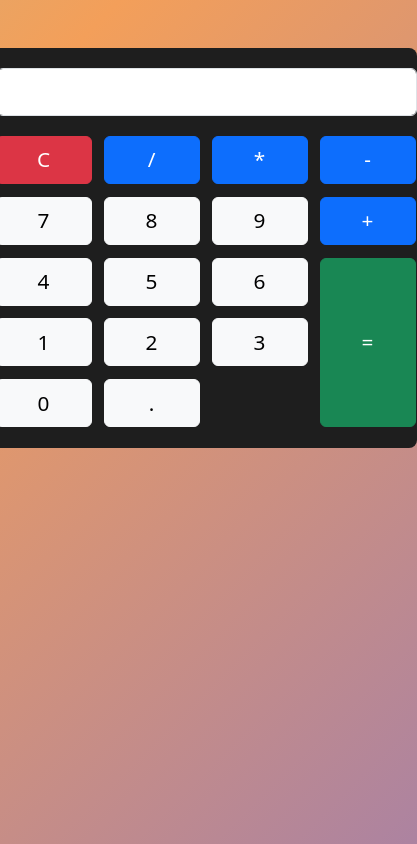
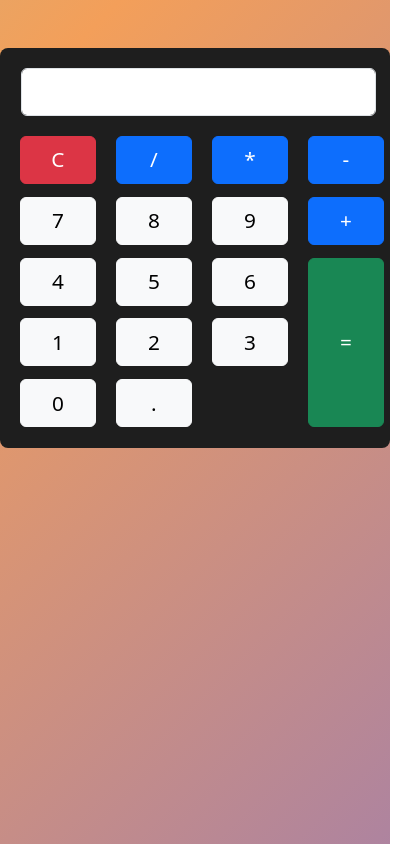
Before and after one commit to SinghVanshdeep/basic-calculator-project, a plain HTML site: page index.html in a window 390 px wide. Shown: the whole page, 417 px wide, since content can reach past the window. Drawn offline with nearby package versions, Linux system fonts and the light colour scheme.

Commit message:
Media Query Update

```diff
--- a/style.css
+++ b/style.css
@@ -104,3 +104,20 @@ body {
     grid-column: 4;
 
 }
+
+@media only screen and (max-width: 768px){
+    #main{
+        width: 25rem;
+    }
+    #screen{
+        margin-left: 1.3rem;
+        width: 91.2%;
+    }
+    #container{
+        grid-template-columns: 6rem 6rem 6rem 6rem;
+    }
+    .btn{
+        height: 3rem;
+        width: 4.8rem;
+    }
+}
```
